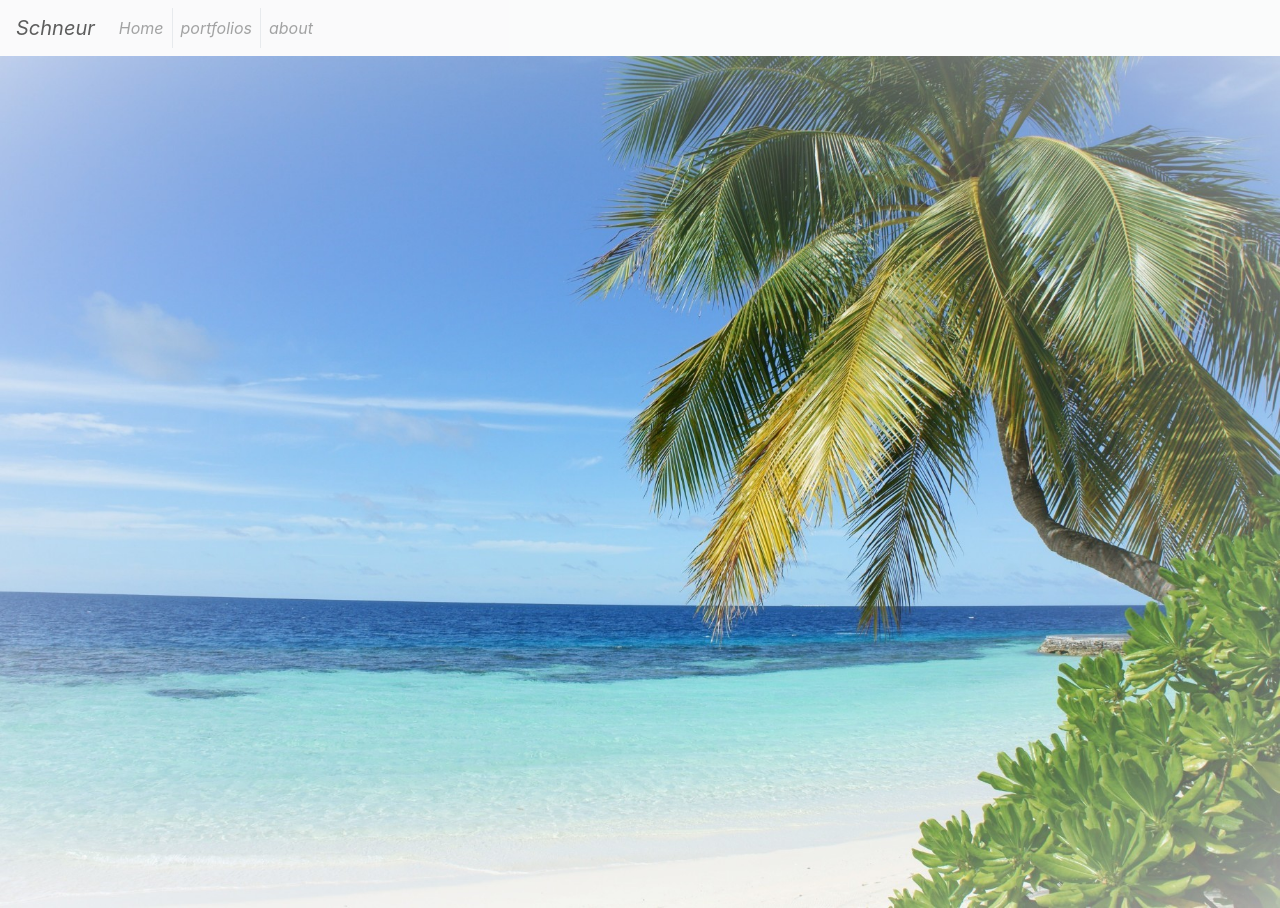
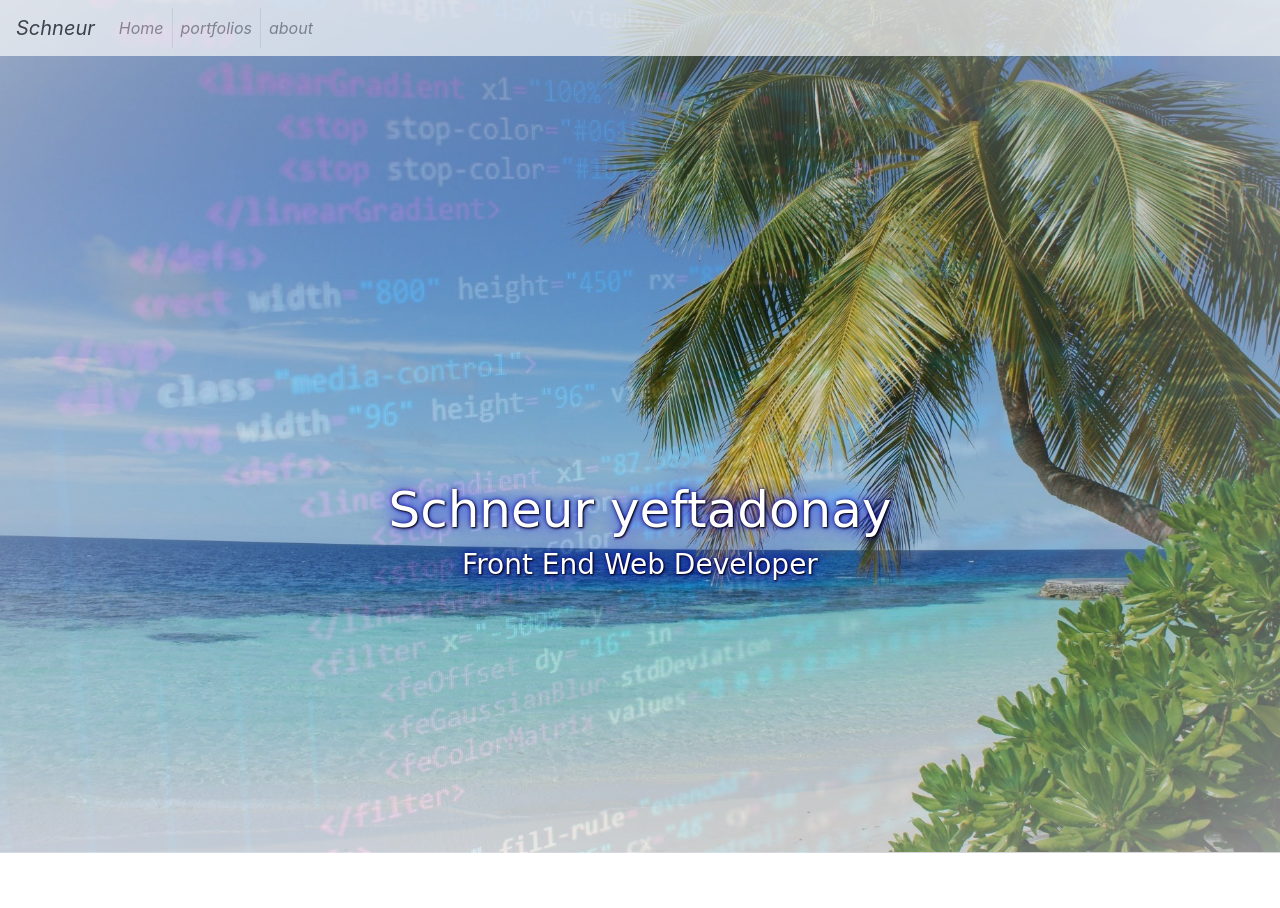
Before and after one commit to schneur/personal-portfolio, a plain HTML site: page index.html in a window 1280 px wide. After the commit the page ends 853 px from the top, so only its background shows below. Drawn offline with nearby package versions, Linux system fonts and the light colour scheme.

Commit message:
updated home-page

```diff
--- a/index.html
+++ b/index.html
@@ -9,7 +9,7 @@
     <title>Personal-portfolio</title>
   </head>
   <body>
-    <nav class="navbar navbar-expand-lg navbar-light bg-light">
+    <nav class="navbar fixed-top navbar-expand-lg navbar-light bg-light">
       <a class="navbar-brand" href="#">Schneur</a>
       <button class="navbar-toggler" type="button" data-toggle="collapse" data-target="#navbarNav" aria-controls="navbarNav" aria-expanded="false" aria-label="Toggle navigation">
         <span class="navbar-toggler-icon"></span>
@@ -33,10 +33,16 @@
       <div class="row home-page mx-0">
         <div class="col-xs-12">
           <img class="img-fluid" src="./images/pedro-monteiro-HfIex7qwTlI-unsplash.jpg">
+          <img class="img-fluid code-img" src="./images/florian-olivo-4hbJ-eymZ1o-unsplash.jpg">
+          <div class="home-page-info">
+            <h1>Schneur yeftadonay</h1>
+            <h4>Front End Web Developer</h4>
+          </div>
+
         </div>
       </div>
 
-      <div class="row">
+      <div class="row Personal-portfolios">
         <div class="col-xs 12 col-md-6">
         </div>
         <div class="col-xs 12 col-md-6">
--- a/style.css
+++ b/style.css
@@ -6,3 +6,32 @@
 .navbar-nav>li>a:hover{
   color: #9d9d9d;
 }
+
+.home-page {
+z-index: -1;
+}
+
+.code-img {
+ position: absolute;
+ top: 0;
+ right: 0;
+ opacity: 0.2;
+}
+
+.home-page-info {
+ position: absolute;
+ top: 60%;
+ width: 100%;
+ font-family: cursive;
+ text-align: center;
+ color: white;
+ text-shadow: 1px 1px 2px black, 0 0 25px blue, 0 0 5px darkblue;
+}
+
+.home-page-info h1{
+  font-size: 50px;
+}
+
+.home-page-info h4{
+  font-size: 28px;
+}
```
Also changed, not shown: images/florian-olivo-4hbJ-eymZ1o-unsplash.jpg (added).
